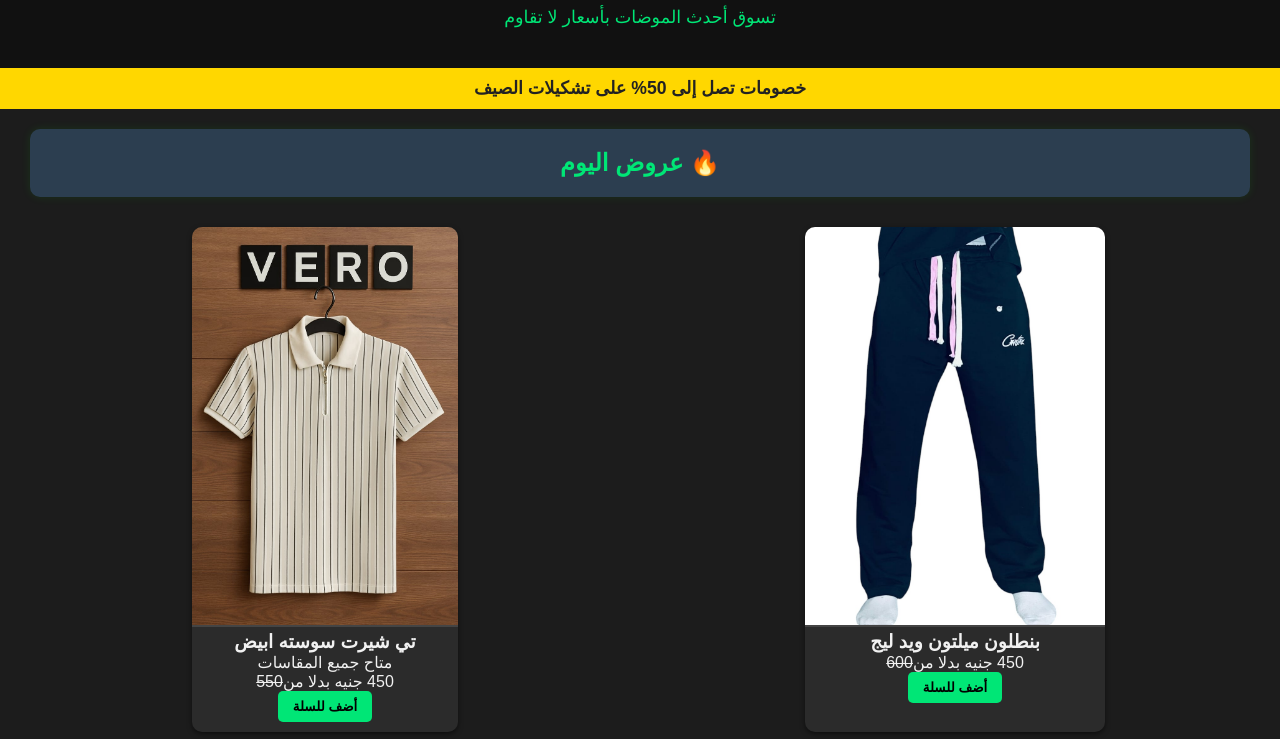
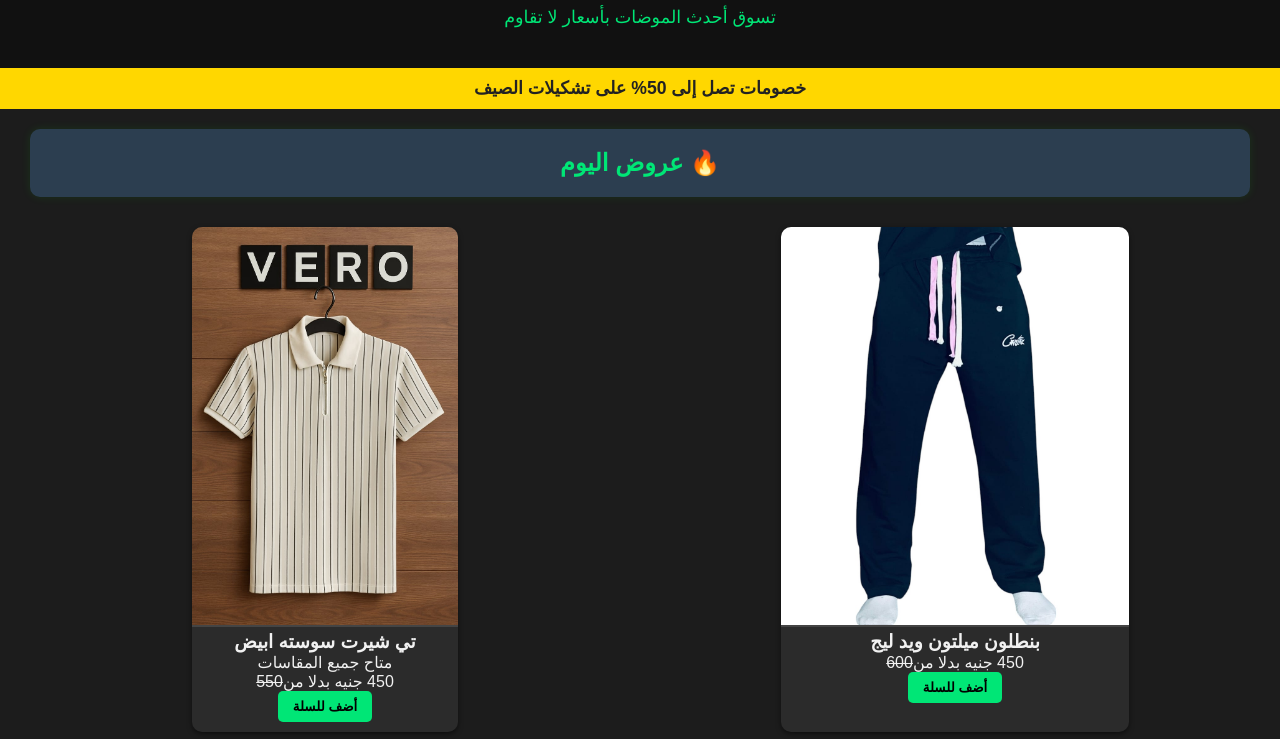
Before and after one commit to M19929/VERO_Clothing, a plain HTML site: page index.html in a window 1280 px wide. Shown: the part 195-934 px from the top of the page. Drawn offline with Linux system fonts and the light colour scheme.

Commit message:
Update Learn1.css

```diff
--- a/Learn1.css
+++ b/Learn1.css
@@ -112,7 +112,7 @@ nav a:hover {
   text-align: center;
   padding-bottom: 10px;
   transition: transform 0.3s ease;
-  max-width: 300px;  /* <-- تصغير العرض */
+  max-width: 350px;  /* <-- تصغير العرض */
   margin: 0 auto;     /* <-- توسيط البوكس */
 }
 
```
